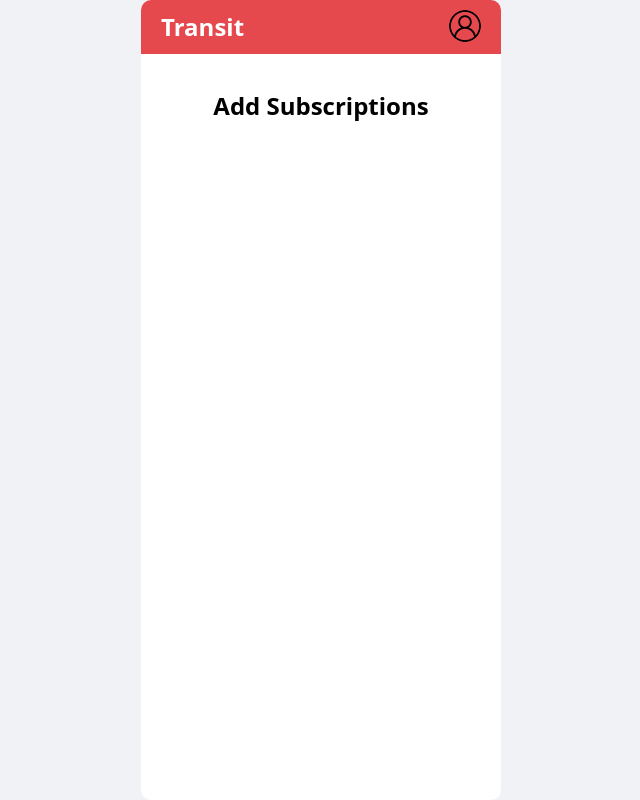
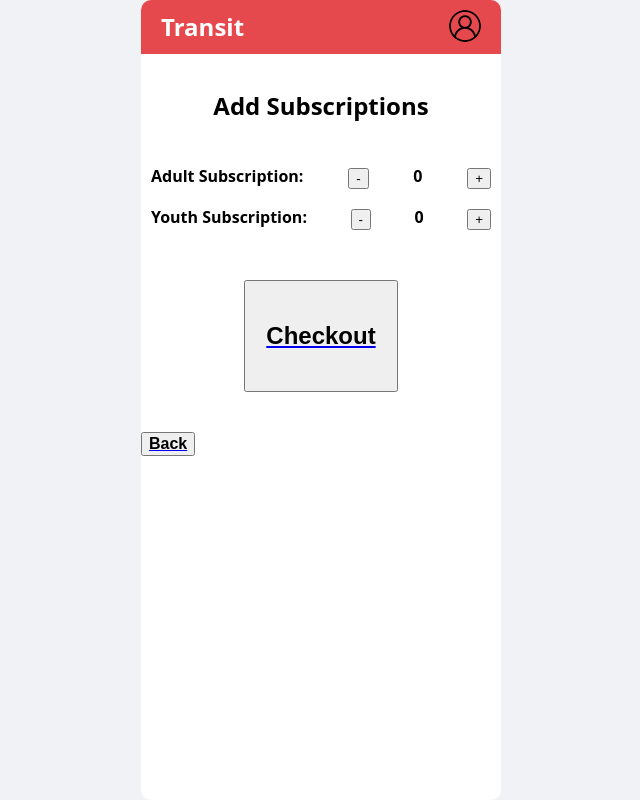
Before and after one commit to neferxpitou/MyFare, a React (Create React App) app: page /add-subscriptions in a window 1280 px wide. Shown: the whole page, without its empty margins (319-959 px from the left). Built offline with nearby package versions, Linux system fonts and the light colour scheme.

Commit message:
Added Basic Interface for Add Subscriptions

```diff
--- a/src/pages/AddSubsciptions/AddSubscriptions.css
+++ b/src/pages/AddSubsciptions/AddSubscriptions.css
@@ -6,3 +6,24 @@
 	font-size: 24px;
 	font-weight: bold;
 }
+.subtypeclass{
+    display: flex;
+    justify-content: space-between;
+    padding: 10px 10px;
+    font-size: 16px;
+	font-weight: bold;
+}
+.checkoutbutton{
+    display: flex;
+	text-align: center;
+	justify-content: center;
+	padding: 40px 20px;
+	font-size: 24px;
+	font-weight: bold;
+}
+.backbutton {
+    display: flex;
+	justify-content: space-between;
+    font-size: 16px;
+	font-weight: bold;
+}
--- a/src/pages/AddSubsciptions/AddSubscriptions.jsx
+++ b/src/pages/AddSubsciptions/AddSubscriptions.jsx
@@ -1,10 +1,49 @@
 import Navbar from '../../components/Navbar/Navbar';
 import './AddSubscriptions.css';
-const AddSubscriptions = () => {
+import { Link } from 'react-router-dom';
+import React, { useState } from "react";
+//references:
+//https://timetoprogram.com/increment-decrement-counter-button-in-react/
+
+const AddSubscriptions = ({ minValue = 0}) => {
+
+	const [ASV, setASV] = useState(minValue);
+	const [YSV, setYSV] = useState(minValue);
+
+	const decrementASV = () => {
+		if (ASV > minValue){
+			setASV((prevState) => prevState - 1);
+		}
+	}
+	const incrementASV = () => {
+		setASV((prevState) => prevState + 1);
+	}
+	const decrementYSV = () => {
+		if (YSV > minValue){
+			setYSV((prevState) => prevState - 1);
+		}
+	}
+	const incrementYSV = () => {
+		setYSV((prevState) => prevState + 1);
+	}
 	return (
 		<div>
 			<Navbar />
 			<h1 className="headerclass">Add Subscriptions</h1>
+			<div className="subtypeclass">
+				Adult Subscription: <button onClick ={decrementASV}>-</button> {ASV} <button onClick ={incrementASV}>+</button>
+			</div>
+			<div className="subtypeclass">
+				Youth Subscription: <button onClick ={decrementYSV}>-</button> {YSV} <button onClick ={incrementYSV}>+</button>
+			</div>
+			<div className="headerclass"><Link to="/checkout">
+				<button className="checkoutbutton">Checkout</button>
+				</Link>
+			</div>
+			<div><Link to="/manage-subscriptions">
+				<button className="backbutton">Back</button>
+				</Link>
+				</div>
 		</div>
 	);
 };
```
